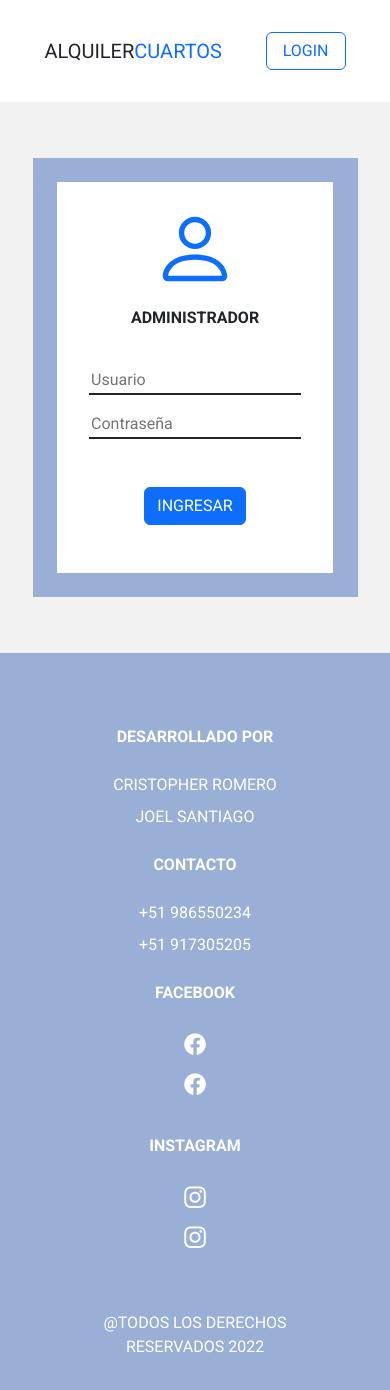
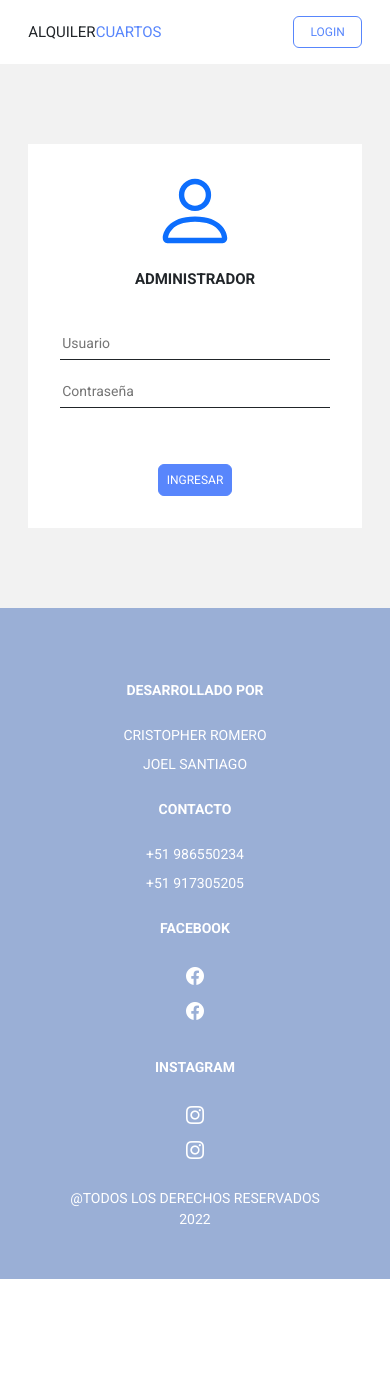
Before and after one commit to KrizRoMe/alquiler-fronted, a React (Vite) app: page /login in a window 390 px wide. Shown: the top 1390 px of the page. After the commit the page ends 1279 px from the top, so only its background shows below. Built offline with nearby package versions, Linux system fonts and the light colour scheme.

Commit message:
mediaqueries en home y login

```diff
--- a/src/components/Footer.jsx
+++ b/src/components/Footer.jsx
@@ -3,9 +3,9 @@ import React from "react";
 const InformacionContacto = ({ label, firstDiv, secondDiv }) => {
   return (
     <section className="col-lg-3 col-md-6 col-sm-12 col-12">
-      <label className="p-4 fw-bold">{label}</label>
-      <div className="mb-2">{firstDiv}</div>
-      <div>{secondDiv}</div>
+      <label className="p-4 fw-bold fs-footer">{label}</label>
+      <div className="mb-2 fs-footer">{firstDiv}</div>
+      <div className="fs-footer">{secondDiv}</div>
     </section>
   );
 };
@@ -13,7 +13,7 @@ const InformacionContacto = ({ label, firstDiv, secondDiv }) => {
 const RedSocial = ({ label, icon }) => {
   return (
     <section className="col-lg-3 col-md-6 col-sm-12 col-12">
-      <label className="p-4 fw-bold">{label}</label>
+      <label className="p-4 fw-bold fs-footer">{label}</label>
       <a
         className={`bi bi-${icon} fs-4 mb-2 list-group-item`}
         href={
@@ -47,8 +47,10 @@ function Footer() {
       />
       <RedSocial label="FACEBOOK" icon="facebook" />
       <RedSocial label="INSTAGRAM" icon="instagram" />
-      <section className="derechos text-center pt-5">
-        <label className="fw-light">@TODOS LOS DERECHOS RESERVADOS 2022</label>
+      <section className="derechos text-center pt-3 pt-sm-5">
+        <label className="fw-light fs-footer">
+          @TODOS LOS DERECHOS RESERVADOS 2022
+        </label>
       </section>
     </div>
   );
--- a/src/components/Header.jsx
+++ b/src/components/Header.jsx
@@ -1,7 +1,7 @@
 const Header = () => {
   return (
-    <nav className=" d-flex bg-white h-100 py-4 row m-0">
-      <div className=" d-flex flex-row  container my-2 justify-content-between col-10">
+    <nav className=" d-flex bg-white h-100 py-2 row m-0 py-sm-4">
+      <div className=" d-flex flex-row  container my-2 justify-content-between col-11 col-sm-10">
         <a
           href="/"
           className="d-flex flex-row align-items-center text-decoration-none"
@@ -12,7 +12,7 @@ const Header = () => {
 
         <a
           href="/productos/nuevo"
-          className="btn btn-outline-primary px-3 px-sm-3 px-md-5"
+          className="btn btn-outline-primary px-3 px-sm-3 px-md-5 fs-button"
         >
           LOGIN
         </a>
--- a/src/index.css
+++ b/src/index.css
@@ -1,6 +1,21 @@
-.frm-input-login{
-  color:#000000;
+.frm-input-login:focus {
+  outline: none;
 }
-.frm-input-login:focus{
-  outline:none;
+
+@media screen and (max-width: 576px) {
+  .fs-5 {
+    font-size: 15px !important;
+  }
+  .fs-4 {
+    font-size: 18px !important;
+  }
+  .fs-6 {
+    font-size: 14px !important;
+  }
+  .fs-button {
+    font-size: 12px !important;
+  }
+  .fs-footer {
+    font-size: 14px !important;
+  }
 }
--- a/src/pages/HomePage.jsx
+++ b/src/pages/HomePage.jsx
@@ -10,8 +10,9 @@ function HomePage() {
       {/* <Header /> */}
       <Header />
       {/*Main*/}
+      <div className="row m-0">
         <div
-        className="accordion accordion-flush container-fluid mt-5 mb-5"
+          className="accordion accordion-flush container mt-5 mb-5 col-12 col-sm-10 p-0 p-sm-2"
           id="accordionFlushExample"
         >
           {listRoom.map((room) => {
@@ -25,6 +26,7 @@ function HomePage() {
             );
           })}
         </div>
+      </div>
 
       {/* Footer */}
       <Footer />
--- a/src/pages/LoginPage.jsx
+++ b/src/pages/LoginPage.jsx
@@ -10,40 +10,41 @@ function LoginPage() {
       {/*Main*/}
 
       <div className=" bg-secondary  h-100 w-100 py-5 py-sm-3 row m-0">
-        <div className=" mx-auto py-4 py-sm-5  bg-info my-2 my-sm-4 col-10  px-sm-5 row ">
-          <div className="bg-white mx-auto p-4 p-sm-5 col-11 col-sm-9 col-md-8 col-lg-7 col-xl-5">
+        <div className=" mx-auto py-4 py-sm-5  bg-secondary my-2 my-sm-4 col-11 col-sm-10  px-sm-5 row  ">
+          <div className="bg-white mx-auto p-4 p-sm-5 col-12 col-sm-12 col-md-8 col-lg-7 col-xl-5 row">
             <div className="mb-3 mb-sm-5">
               <div className="d-flex flex-row justify-content-center pb-3">
+                <script src=""></script>
                 <svg
                   xmlns="http://www.w3.org/2000/svg"
                   width="86"
                   height="86"
                   fill="#0d6efd"
-                  class="bi bi-person-fill"
+                  className="bi bi-person"
                   viewBox="0 0 16 16"
                 >
                   <path d="M8 8a3 3 0 1 0 0-6 3 3 0 0 0 0 6zm2-3a2 2 0 1 1-4 0 2 2 0 0 1 4 0zm4 8c0 1-1 1-1 1H3s-1 0-1-1 1-4 6-4 6 3 6 4zm-1-.004c-.001-.246-.154-.986-.832-1.664C11.516 10.68 10.289 10 8 10c-2.29 0-3.516.68-4.168 1.332-.678.678-.83 1.418-.832 1.664h10z" />
                 </svg>
               </div>
 
-              <h1 className="text-center fs-6 fs-sm-4 fw-semibold">
+              <h1 className="text-center fs-5 fs-sm-2 fw-semibold">
                 ADMINISTRADOR
               </h1>
             </div>
 
-            <div className="d-flex flex-column py-4 px-2 px-sm-5">
-              <div className="d-flex flex-row border-bottom border-2 border-dark">
+            <div className="d-flex flex-column py-2 px-2 px-sm-5">
+              <div className="d-flex flex-row border-bottom border-1 border-dark py-1 my-2">
                 <input
                   type="text"
-                  className="frm-input-login border-0 pe-auto w-100 "
+                  className="frm-input-login border-0 pe-auto w-100 fs-6"
                   placeholder="Usuario"
                 />
               </div>
 
-              <div className="d-flex flex-row border-bottom border-2 border-dark  mt-3 mt-sm-4 ">
+              <div className="d-flex flex-row border-bottom border-1 border-dark mt-sm-4 py-1 my-2">
                 <input
                   type="text"
-                  className="frm-input-login border-0 pe-auto w-100"
+                  className="frm-input-login border-0 pe-auto w-100 fs-6"
                   placeholder="Contraseña"
                 />
               </div>
@@ -51,7 +52,7 @@ function LoginPage() {
               <div className="d-flex flex-row justify-content-center mt-4 pt-4">
                 <input
                   type="submit"
-                  className="btn btn-primary .p-btn"
+                  className="btn btn-primary text-white px-2 px-sm-3 px-md-4 fs-button"
                   value="INGRESAR"
                 />
               </div>
--- a/src/sass/styles.scss
+++ b/src/sass/styles.scss
@@ -2,7 +2,7 @@
 
 $secondary: #f2f2f2;
 $info: #9aafd6;
-$primary: #0d6efd;
+$primary: #5886fc;
 $dark: #212529;
 $danger: #dc3545;
 $warning: #ffc107;
```
Also changed, not shown: src/sass/styles.css. Lines whose indentation alone changed are shown as unchanged.
